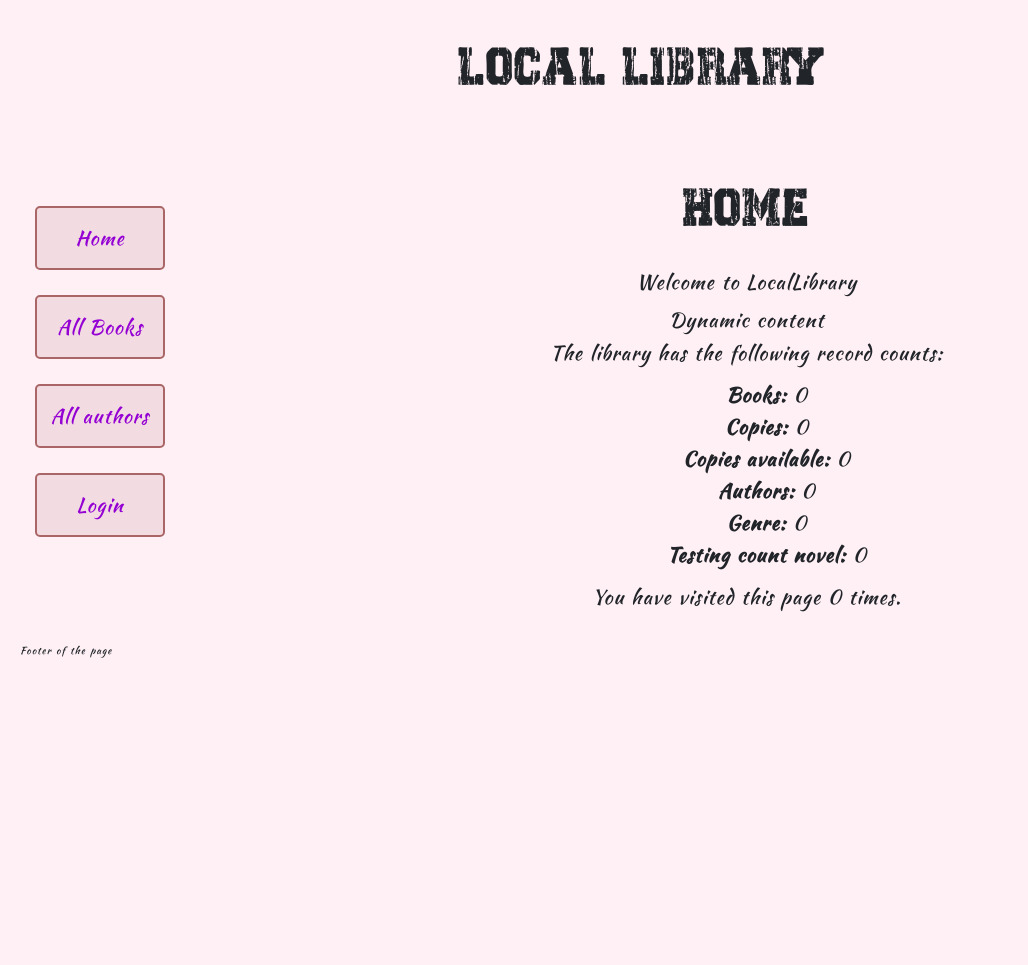
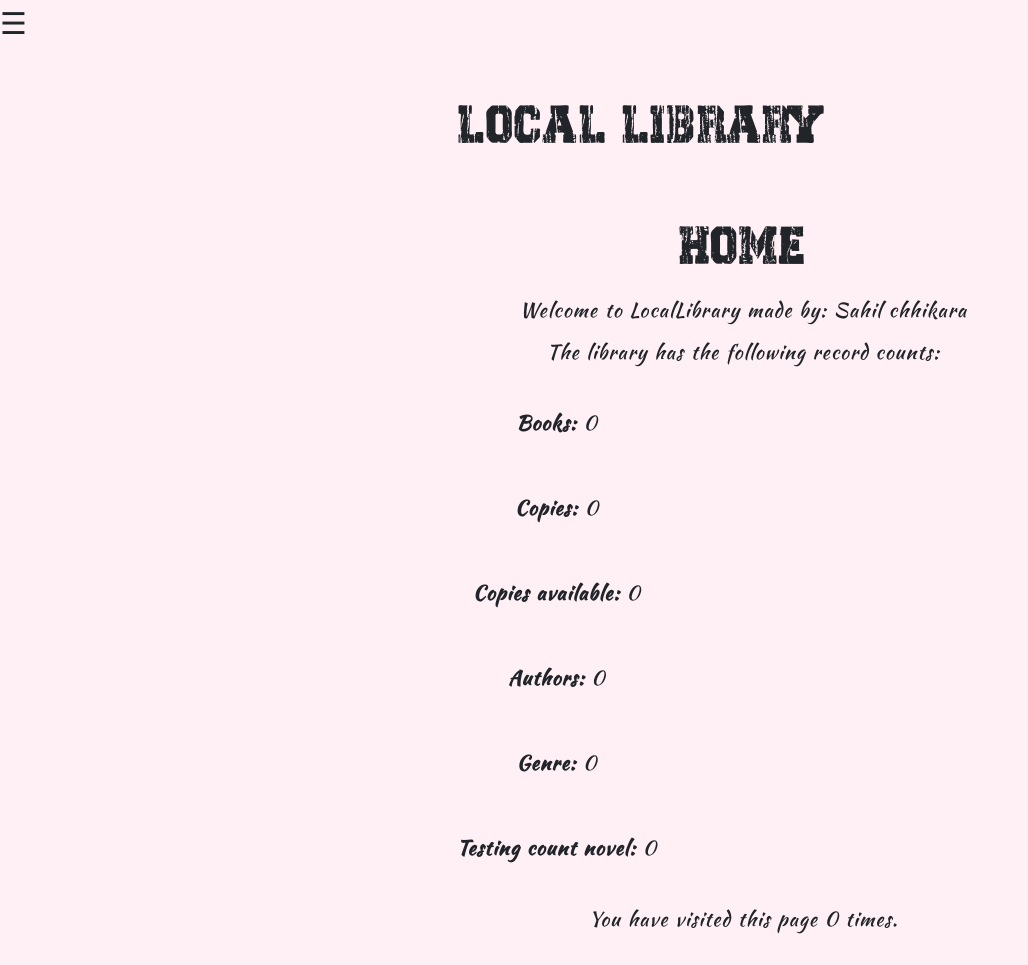
Before and after one commit to sahil2608/library, a Django app: page /catalog/ in a window 1280 px wide. Shown: the whole page, without its empty margins (0-1028 px from the left). Before the commit the page ends 658 px from the top, so only its background shows below. Run offline with Django 3.2, Linux system fonts and the light colour scheme; data that the repository does not hold is empty; some libraries are stand-ins or nearby versions.

Commit message:
side nav added

```diff
--- a/catalog/admin.py
+++ b/catalog/admin.py
@@ -15,7 +15,7 @@ class BooksInline(admin.TabularInline):
 # Define admin class list displayed so that when we have many author we can easily identify
 class AuthorAdmin(admin.ModelAdmin):
     list_display = ('last_name', 'first_name', 'date_of_birth', 'date_of_death')
-    fields = ['first_name', 'last_name', ('date_of_birth', 'date_of_death')] # show in same row
+    fields = ['first_name', 'last_name' ,'image', ('date_of_birth', 'date_of_death')] # show in same row
     inlines = [BooksInline]
 
 
--- a/catalog/static/css/styles.css
+++ b/catalog/static/css/styles.css
@@ -18,14 +18,6 @@
 .cent {
     text-align: center;
 }
-
-.sidebar-nav {
-    margin-top: 20px;
-    padding: 0;
-    list-style: none;
-}
-
-
 /* font */
 
 html {
@@ -35,7 +27,7 @@ html {
 h1 {
     font-family: dark_collegeregular;
     text-align: center;
-    padding: 20px;
+    padding: 10px;
     font-size: 5rem;
 }
 
@@ -70,9 +62,8 @@ aside,
 nav,
 footer {
     padding: 20px;
-}
-
-nav ul li a {
+}/*
+ ul li a {
     color: darkviolet;
     display: block;
     border: 2px solid #a66;
@@ -84,15 +75,89 @@ nav ul li a {
     padding: 0rem;
     padding-left: 5px;
     padding-right: 5px;
-}
+}*/
 
-nav ul li {
+ ul li {
     list-style: none;
-    width: 13rem;
+    width: 55rem;
     margin: 25px 0 25px 0;
     line-height: 3;
 }
 
-nav ul li a:hover {
+ ul li a:hover {
     background-color: rgba(170, 102, 102, 0.37);
 }
+
+/* The side navigation menu */
+
+.sidenav {
+    height: 100%;
+    /* 100% Full-height */
+    width: 0;
+    /* 0 width - change this with JavaScript */
+    position: fixed;
+    /* Stay in place */
+    z-index: 1;
+    /* Stay on top */
+    top: 0;
+    /* Stay at the top */
+    left: 0;
+    background-color: #111;
+    /* Black*/
+    overflow-x: hidden;
+    /* Disable horizontal scroll */
+    padding-top: 60px;
+    /* Place content 60px from the top */
+    transition: 0.5s;
+    /* 0.5 second transition effect to slide in the sidenav */
+}
+
+
+/* The navigation menu links */
+
+.sidenav a {
+    padding: 8px 8px 8px 32px;
+    text-decoration: none;
+    font-size: 25px;
+    color: #818181;
+    display: block;
+    transition: 0.3s;
+}
+
+
+/* When you mouse over the navigation links, change their color */
+
+.sidenav a:hover {
+    color: #f1f1f1;
+}
+
+
+/* Position and style the close button (top right corner) */
+
+.sidenav .closebtn {
+    position: absolute;
+    top: 0;
+    right: 25px;
+    font-size: 36px;
+    margin-left: 50px;
+}
+
+
+/* Style page content - use this if you want to push the page content to the right when you open the side navigation */
+
+#main {
+    transition: margin-left .5s;
+    padding: 20px;
+}
+
+
+/* On smaller screens, where height is less than 450px, change the style of the sidenav (less padding and a smaller font size) */
+
+@media screen and (max-height: 450px) {
+    .sidenav {
+        padding-top: 15px;
+    }
+    .sidenav a {
+        font-size: 18px;
+    }
+}
--- a/catalog/templates/base_generic.html
+++ b/catalog/templates/base_generic.html
@@ -13,6 +13,30 @@
 </head>
 
 <body>
+    <div id="mySidenav" class="sidenav">
+        <a href="javascript:void(0)" class="closebtn" onclick="closeNav()">&times;</a>
+        <nav> {% block sidebar %}
+                <a href="{% url 'index' %}">Home</a>
+                <a href="{% url 'books' %}">All Books</a>
+                <a href="{% url 'authors' %}">All authors</a>
+                {% if user.is_authenticated %}
+                <a>User: {{user.get_username}}</a>
+                <a href="{% url 'my-borrowed' %}">My Borrowed</a>
+                <a href="{% url 'logout' %}" ?next="{{request.path}}">Logout</a>
+                {% else %}
+                <a href="{% url 'login' %}?next={{request.path}}">Login</a>
+                {% endif %}
+            {% if user.is_staff %}
+            <hr>
+                <li>Staff</li>
+                {% if perms.catalog.can_mark_returned %}
+                <a href="{% url 'all-borrowed' %}">All borrowed</a>
+                {% endif %}
+            {% endif %} {% endblock %}
+        </nav>
+    </div>
+    <span style="font-size:30px;cursor:pointer" onclick="openNav()">&#9776; </span>
+<div id="main">
     <header>
         <h1>Local library</h1>
     </header>
@@ -20,39 +44,15 @@
     <div class="container-fluid">
         <div class="row">
             <div class="col-sm-2">
-                <nav> {% block sidebar %}
-                    <ul class="sidebar-nav">
-                        <li><a href="{% url 'index' %}">Home</a></li>
-                        <li><a href="{% url 'books' %}">All Books</a></li>
-                        <li><a href="{% url 'authors' %}">All authors</a></li>
-                    </ul>
-                    <ul class="sidebar-nav">
-                        {% if user.is_authenticated %}
-                        <li><a>User: {{user.get_username}}</a></li>
-                        <li><a href="{% url 'my-borrowed' %}">My Borrowed</a> </li>
-                        <li><a href="{% url 'logout' %}" ?next="{{request.path}}">Logout</a></li>
-                        {% else %}
-                        <li><a href="{% url 'login' %}?next={{request.path}}">Login</a> </li>
-                        {% endif %}
-                    </ul>
-                    {% if user.is_staff %}
-                    <hr>
-                    <ul class="sidebar-nav">
-                        <li>Staff</li>
-                        {% if perms.catalog.can_mark_returned %}
-                        <li><a href="{% url 'all-borrowed' %}">All borrowed</a></li>
-                        {% endif %}
-                    </ul>
-                </nav> {% endif %} {% endblock %}
             </div>
             <div class="col-sm-10 ">{% block content %}{% endblock %}</div>
             {% block pagination %} {% if is_paginated %}
             <div class="pagination">
-                <span class="page-links">
+                <span class="page-links cent">
                 {% if page_obj.has_previous %}
                     <a href="{{ request.path }}?page={{ page_obj.previous_page_number }}">previous</a>
                 {% endif %}
-                <span class="page-current">
+                <span class="page-current cent">
                     Page {{ page_obj.number }} of {{ page_obj.paginator.num_pages }}.
                 </span> {% if page_obj.has_next %}
                 <a href="{{ request.path }}?page={{ page_obj.next_page_number }}">next</a> {% endif %}
@@ -62,7 +62,20 @@
         </div>
 
     </div>
-    <footer> Footer of the page</footer>
+   </div>
 </body>
+<script>
+    function openNav() {
+        document.getElementById("mySidenav").style.width = "250px";
+        document.getElementById("main").style.marginLeft = "250px";
+        document.body.style.backgroundColor = rgba(0, 0, 0, 0.9)
+    }
+
+    function closeNav() {
+        document.getElementById("mySidenav").style.width = "0";
+        document.getElementById("main").style.marginLeft = "0";
+        document.body.style.backgroundColor = "white";
+    }
+</script>
 
 </html>
--- a/catalog/templates/catalog/book_list.html
+++ b/catalog/templates/catalog/book_list.html
@@ -1,5 +1,5 @@
 {% extends "base_generic.html" %} {% block content %}
-<h1>Book List</h1>
+<h2 class='cent'>Book List</h2>
 {% if book_list %}
 <ul>
     {% for book in book_list %}
--- a/catalog/templates/index.html
+++ b/catalog/templates/index.html
@@ -1,8 +1,8 @@
 {% extends "base_generic.html" %} {% block content %}
 <h1>Home</h1>
 <div class="cent">
-    <p>Welcome to LocalLibrary</p>
-    <h2>Dynamic content</h2>
+    <p>Welcome to LocalLibrary made by: Sahil chhikara</p>
+    <h2></h2>
     <main class="cent">
         <p class="bla">The library has the following record counts:</p>
         <ul>
--- a/catalog/views.py
+++ b/catalog/views.py
@@ -113,7 +113,7 @@ class AuthorCreate(CreateView):
 
 class AuthorUpdate(UpdateView):
     model = Author
-    fields = ['first_name', 'last_name', 'date_of_birth', 'date_of_death']
+    fields = ['first_name', 'last_name', 'date_of_birth', 'date_of_death', 'images']
 
 
 class AuthorDelete(DeleteView):
```
Also changed, not shown: catalog/models.py (+14 -5 lines), catalog/templates/catalog/author_detail.html (+7 -6 lines), catalog/templates/catalog/author_list.html (+3 -6 lines), catalog/templates/catalog/book_detail.html (+3 -4 lines), locallibrary/settings.py (+6 -5 lines), catalog/migrations/0007_auto_20200816_0313.py (added), 1 other file.
